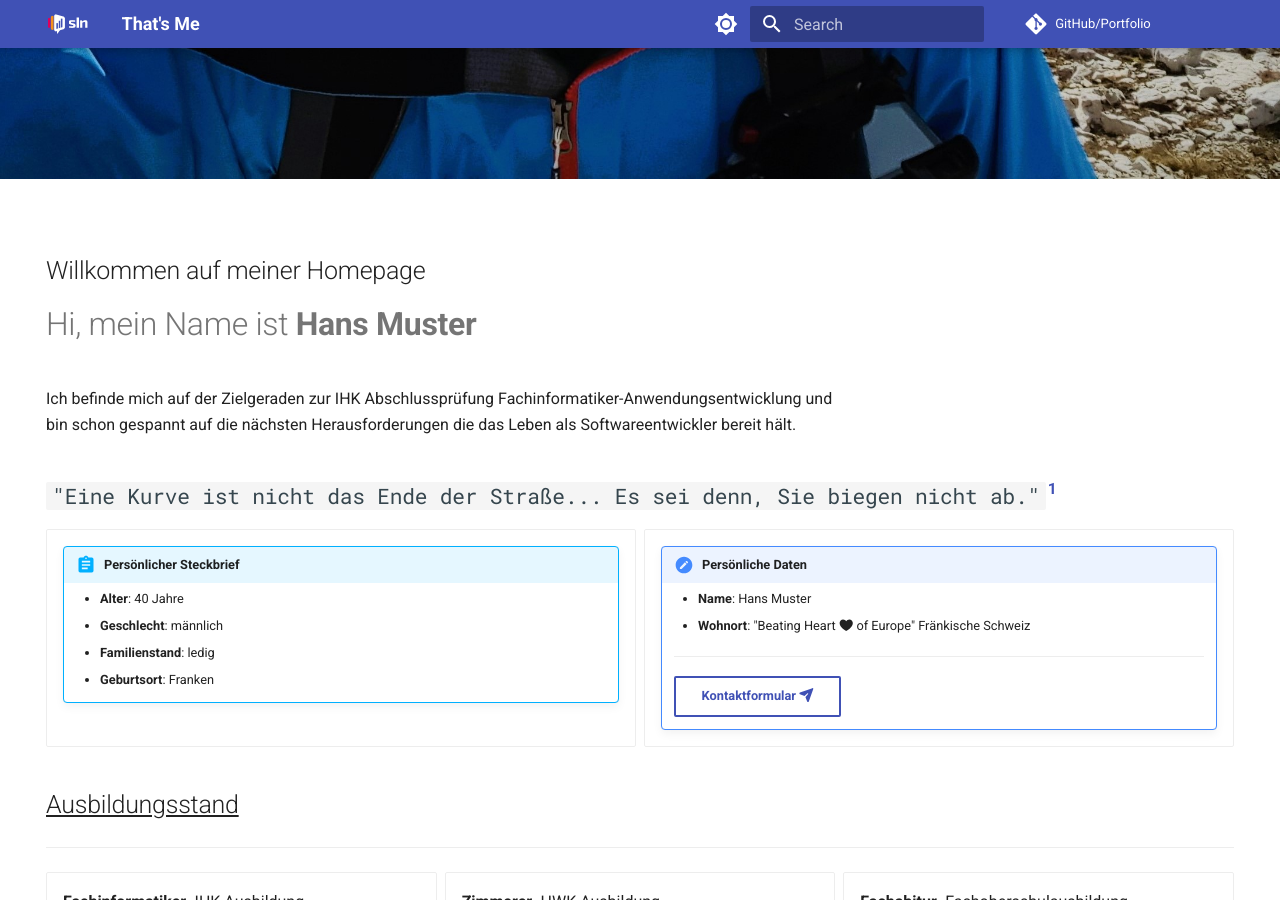
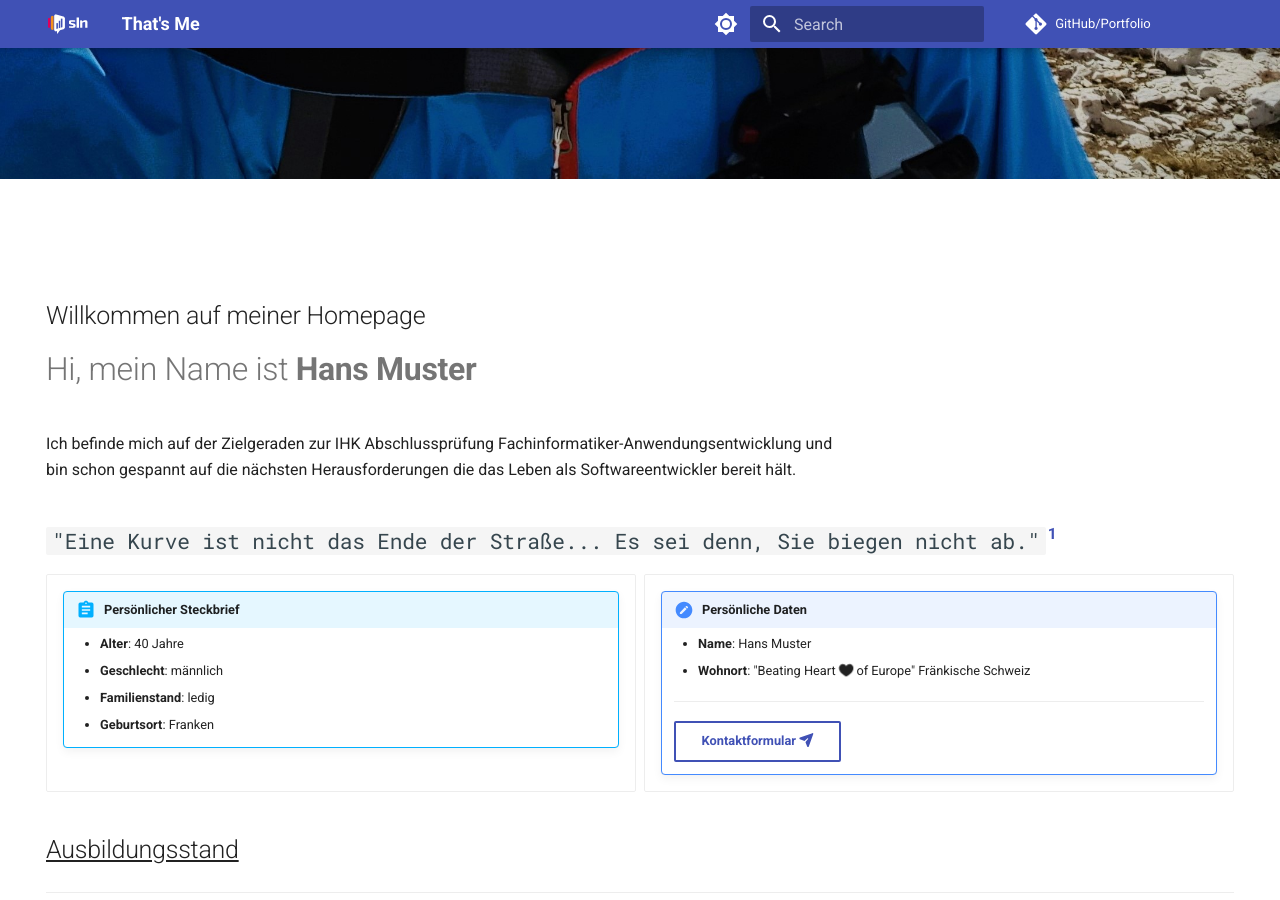
Before and after one commit to OnPlastic/Portfolio, an MkDocs documentation site: the page built from docs/index.md, in a window 1280 px wide and 900 px high, scrolled down 721 px. Built offline with MkDocs 1.6.1 and Material for MkDocs 9.7.7, drawn with Linux system fonts in a browser that asks for light colours; comment, search, counter and statistics services are not loaded.

Commit message:
textabstand geändert

```diff
--- a/docs/css/extra.css
+++ b/docs/css/extra.css
@@ -84,7 +84,7 @@ form.contact-form button {
 }
 
 .placeholder {
-  height: 80vh;
+  height: 85vh;
 }
 
 /* Media Queries für mobile Geräte */
```
